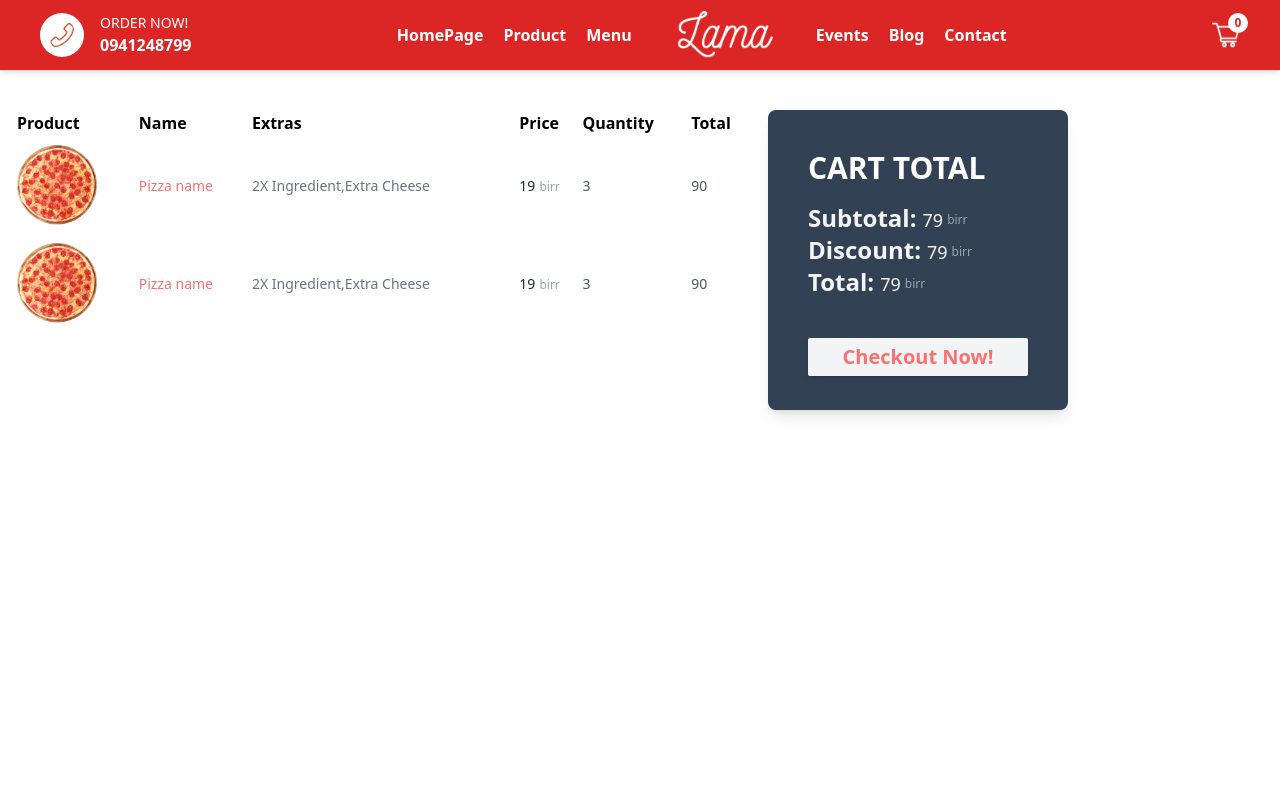
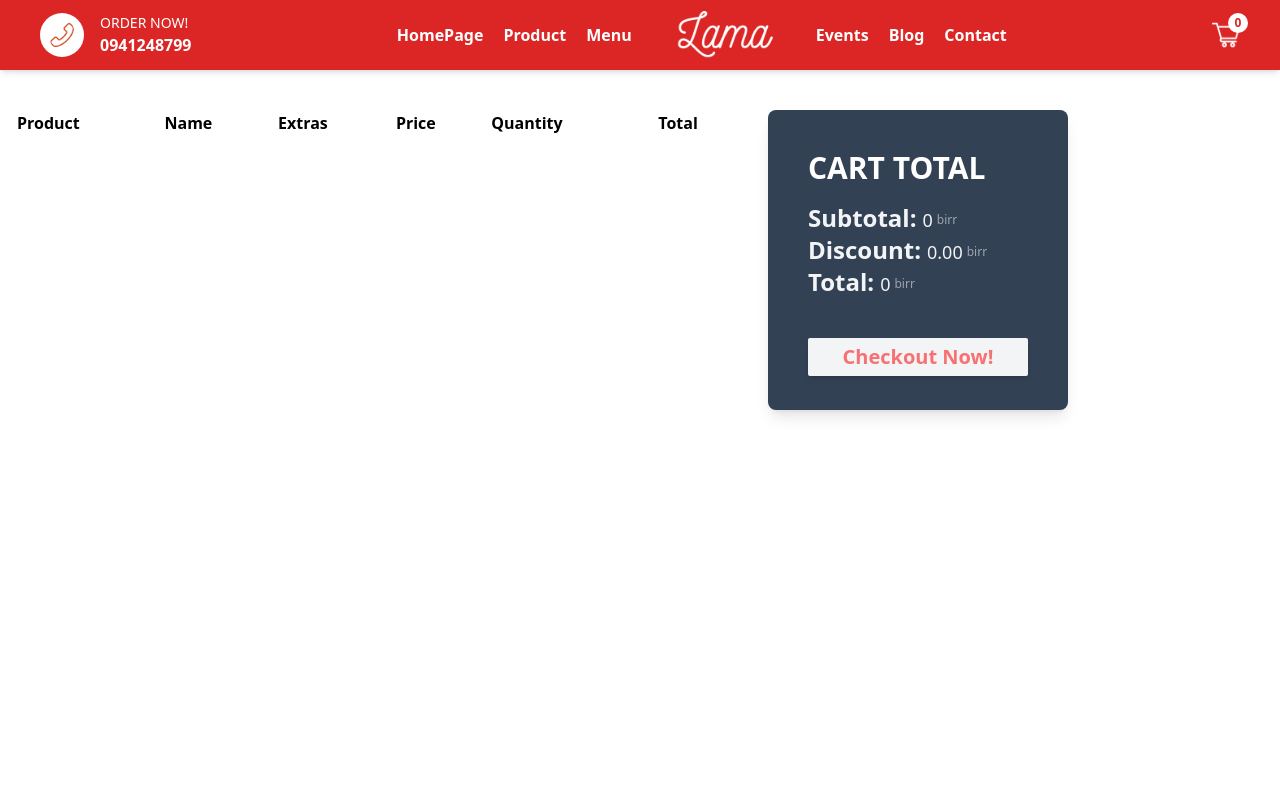
Before and after one commit to natnael-OQP/food-ordering-app, a Next.js app: page /cart in a window 1280 px wide. Shown: the top 800 px of the page. Built offline with nearby package versions, Linux system fonts and the light colour scheme.

Commit message:
get data from redux store

```diff
--- a/pages/cart.tsx
+++ b/pages/cart.tsx
@@ -1,8 +1,11 @@
 import Image from 'next/image'
 import { ReactElement } from 'react'
+import { RootStateOrAny, useSelector } from 'react-redux'
 import Layout from '../components/layout'
 
 const Cart = () => {
+    const total = useSelector((state: RootStateOrAny) => state.cart.total)
+    const pizzas = useSelector((state: RootStateOrAny) => state.cart.products)
     return (
         <div className="grid h-[calc(100vh_-_120px)] grid-cols-1 xl:grid-cols-5 xl:pt-10 ">
             <div className="md:px-4 xl:col-span-3">
@@ -16,30 +19,36 @@ const Cart = () => {
                         <th>Total</th>
                     </tr>
                     {/* table data */}
-                    <tr>
+                    {pizzas.map((pizza: any) => (
+                        <tr key={pizza._id}>
                             <td>
                                 <div className="relative my-2   h-10  w-10  rounded-full  md:h-20 md:w-20">
                                     <Image
                                         layout="fill"
                                         objectFit="cover"
-                                    src="/img/pizza.png"
+                                        src={pizza.image}
                                         alt="logo"
                                     />
                                 </div>
                             </td>
                             <td>
                                 <span className="text-xs font-light text-red-400 md:text-sm md:font-medium">
-                                Pizza name
+                                    {pizza.title}
                                 </span>
                             </td>
                             <td>
-                            <span className="text-sm font-medium text-gray-500">
-                                2X Ingredient,Extra Cheese
+                                {pizza.extra.map((option: any) => (
+                                    <span
+                                        key={option._id}
+                                        className="ml-1 text-sm font-medium text-gray-500"
+                                    >
+                                        {option.text},
                                     </span>
+                                ))}
                             </td>
                             <td>
                                 <span className="text-sm font-medium text-gray-800">
-                                19
+                                    {pizza.price}
                                 </span>{' '}
                                 <span className="text-xs font-normal text-gray-400 ">
                                     birr
@@ -47,55 +56,16 @@ const Cart = () => {
                             </td>
                             <td>
                                 <span className="text-sm font-medium text-gray-600">
-                                3
+                                    {pizza.quantity}
                                 </span>
                             </td>
                             <td>
                                 <span className="text-sm font-medium text-gray-600">
-                                90
+                                    {pizza.price * pizza.quantity}
                                 </span>
                             </td>
                         </tr>
-                    <tr>
-                        <td>
-                            <div className="relative my-2   h-10  w-10  rounded-full  md:h-20 md:w-20">
-                                <Image
-                                    layout="fill"
-                                    objectFit="cover"
-                                    src="/img/pizza.png"
-                                    alt="logo"
-                                />
-                            </div>
-                        </td>
-                        <td>
-                            <span className="text-xs font-light text-red-400 md:text-sm md:font-medium">
-                                Pizza name
-                            </span>
-                        </td>
-                        <td>
-                            <span className="text-sm font-medium text-gray-500">
-                                2X Ingredient,Extra Cheese
-                            </span>
-                        </td>
-                        <td>
-                            <span className="text-sm font-medium text-gray-800">
-                                19
-                            </span>{' '}
-                            <span className="text-xs font-normal text-gray-400 ">
-                                birr
-                            </span>
-                        </td>
-                        <td>
-                            <span className="text-sm font-medium text-gray-600">
-                                3
-                            </span>
-                        </td>
-                        <td>
-                            <span className="text-sm font-medium text-gray-600">
-                                90
-                            </span>
-                        </td>
-                    </tr>
+                    ))}
                 </table>
             </div>
             <div className="mx-auto h-[300px] rounded-lg bg-slate-700 p-6 px-10 shadow-lg md:w-[500px] xl:w-[300px] ">
@@ -107,7 +77,7 @@ const Cart = () => {
                         Subtotal:{' '}
                     </b>
                     <span className="ml-[6px] flex items-center text-lg font-medium text-gray-100">
-                        79{' '}
+                        {total}{' '}
                         <span className="ml-1 text-xs font-normal text-gray-400 ">
                             birr
                         </span>
@@ -118,7 +88,7 @@ const Cart = () => {
                         Discount:{' '}
                     </b>
                     <span className="ml-[6px] flex items-center text-lg font-medium text-gray-100">
-                        79{' '}
+                        0.00{' '}
                         <span className="ml-1 text-xs font-normal text-gray-400 ">
                             birr
                         </span>
@@ -129,7 +99,7 @@ const Cart = () => {
                         Total:{' '}
                     </b>
                     <span className="ml-[6px] flex items-center text-lg font-medium text-gray-100">
-                        79{' '}
+                        {total}{' '}
                         <span className="ml-1 text-xs font-normal text-gray-400 ">
                             birr
                         </span>
@@ -144,7 +114,3 @@ const Cart = () => {
 }
 
 export default Cart
-
-Cart.getLayout = function getLayout(page: ReactElement) {
-    return <Layout>{page}</Layout>
-}
```
Lines whose indentation alone changed are shown as unchanged.
